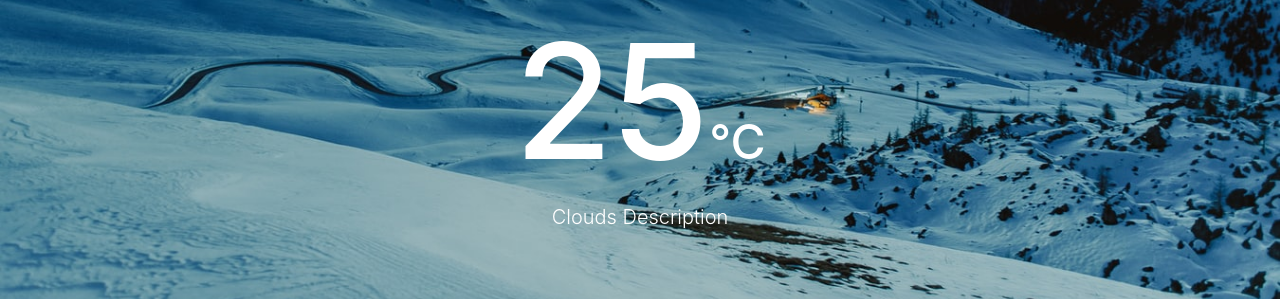
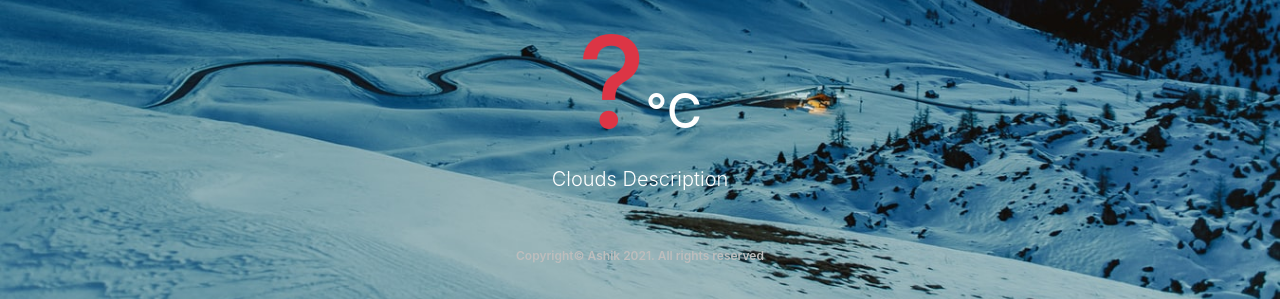
Before and after one commit to rohit-ashik/temperature-hot-master, a plain HTML site: page index.html in a window 1280 px wide. Shown: the part 501-800 px from the top of the page. Drawn offline with nearby package versions, Linux system fonts and the light colour scheme.

Commit message:
some edit in design

```diff
--- a/index.html
+++ b/index.html
@@ -27,9 +27,11 @@
             <img src="https://openweathermap.org/img/wn/02d@2x.png" alt="" >
             <h1 id="city-result" class="">City Name</h1>
             <!-- <p id="country-name">Country Name</p> -->
-            <h3 ><span id="city-temp">25</span>&deg;C</h3>
+            <h3 ><span id="city-temp">?</span>&deg;C</h3>
             <h1 id="city-air" class="lead">Clouds Description</h1>
         </div>
+        <br><br>
+        <p class="text-center">Copyright© Ashik 2021. All rights reserved</p>
     </div>
 
 
--- a/style.css
+++ b/style.css
@@ -6,7 +6,17 @@ body {
 
 .weather-status h3{
     font-size: 3rem;
+    color: #fefefe;
 }
 .weather-status h3 span{
-    font-size: 10rem;
+    font-size: 8rem;
+
+    color: #DC3545;
+
 }
+p{
+    font-size: 12px;
+    color: white;
+    font-weight: 600;
+    color: #bdbdbd;
+}
```
